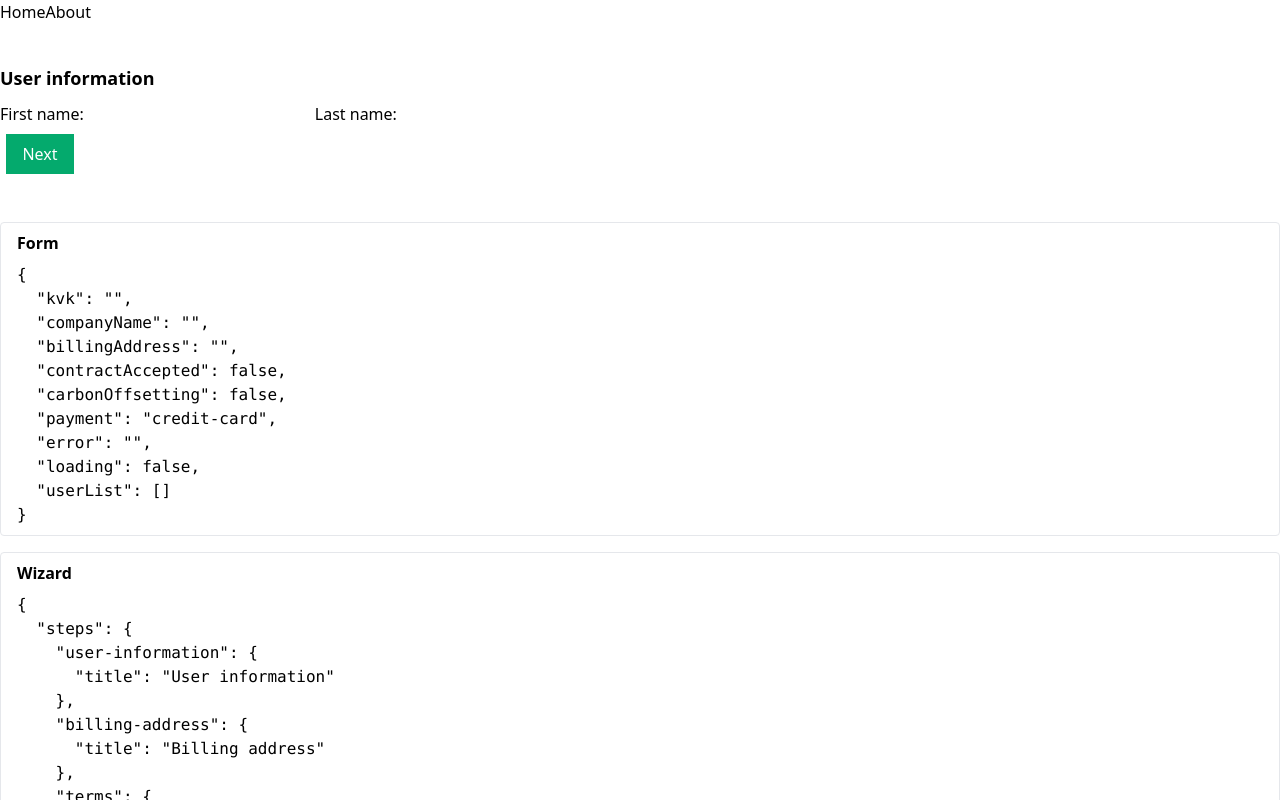
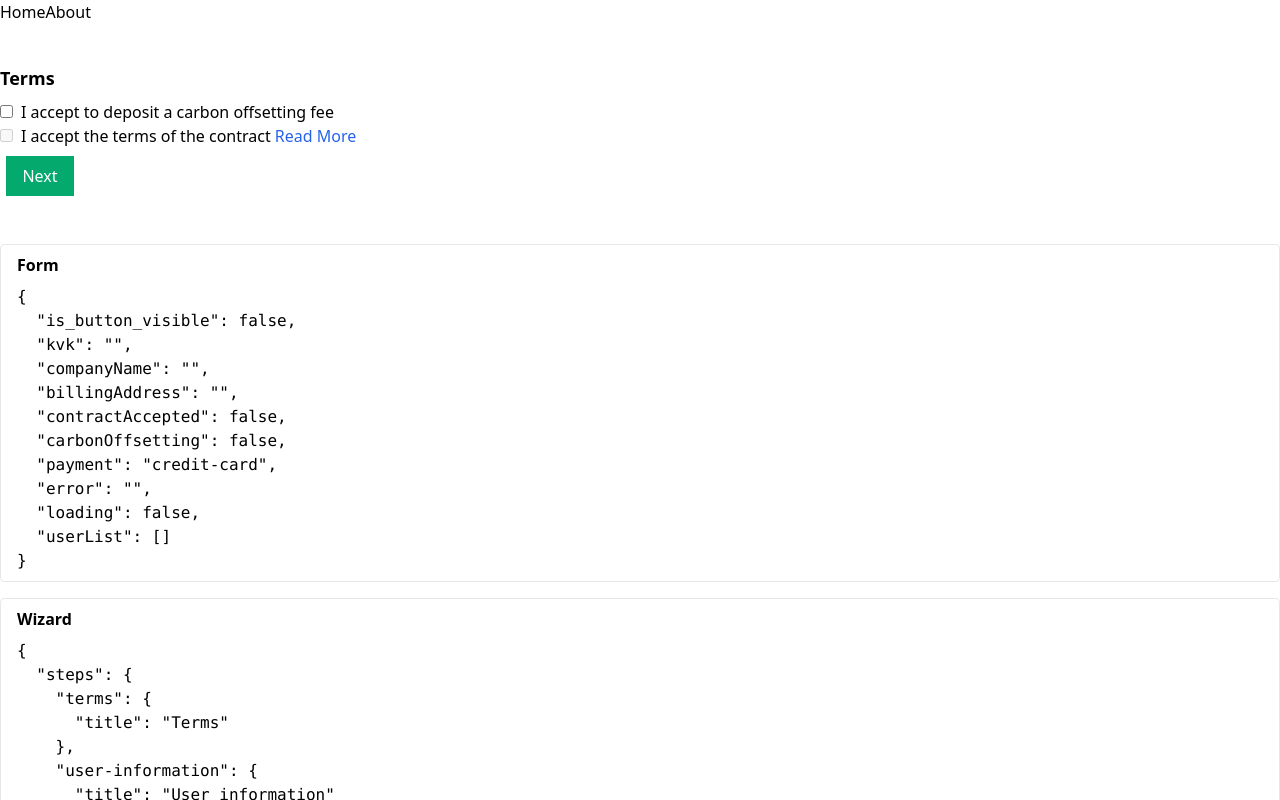
Before and after one commit to shubhamrawat0269/WEB-DEV-LEARN, a Nuxt app in the folder FRONTEND/NUXT-CRASH-2024/: page / in a window 1280 px wide. Shown: the top 800 px of the page. Built offline with nearby package versions, Linux system fonts and the light colour scheme.

Commit message:
Stepper upgraded

```diff
--- a/FRONTEND/NUXT-CRASH-2024/components/TsStepper.vue
+++ b/FRONTEND/NUXT-CRASH-2024/components/TsStepper.vue
@@ -4,10 +4,26 @@
             <span class="text-lg font-bold" v-text="stepper.current.value.title" />
             <div class="flex flex-col justify-center gap-2 mt-2">
                 <div>
+                    <div v-if="stepper.isCurrent('terms')">
+                        <div>
+                            <input id="carbon-offsetting" v-model="form.carbonOffsetting" type="checkbox" class="mr-2">
+                            <label for="carbon-offsetting">I accept to deposit a carbon offsetting fee</label>
+                        </div>
+                        <div>
+                            <input id="contract" :disabled="!form.contractAccepted" v-model="form.contractAccepted"
+                                type="checkbox" class="mr-2">
+                            <label for="contract">I accept the terms of the contract </label>
+                            <span class="text-blue-600 cursor-pointer" @click="showButton">Read
+                                More</span>
+                            <a v-if="form.is_button_visible" @click="handleTermsAndCondition">Accept &
+                                Continue</a>
+                        </div>
+                    </div>
+
                     <div v-if="stepper.isCurrent('user-information')">
-                        <span>First name:</span>
+                        <span>Company KvK:</span>
                         <input v-model="form.kvk" class="!mt-0.5" type="text">
-                        <span>Last name:</span>
+                        <span>Company name:</span>
                         <input v-model="form.companyName" class="!mt-0.5" type="text">
                     </div>
 
@@ -18,17 +34,6 @@
                             <div v-for="user in form.userList">
                                 {{ user.name }}
                             </div>
-                        </div>
-                    </div>
-
-                    <div v-if="stepper.isCurrent('terms')">
-                        <div>
-                            <input id="carbon-offsetting" v-model="form.carbonOffsetting" type="checkbox" class="mr-2">
-                            <label for="carbon-offsetting">I accept to deposit a carbon offsetting fee</label>
-                        </div>
-                        <div>
-                            <input id="contract" v-model="form.contractAccepted" type="checkbox" class="mr-2">
-                            <label for="contract">I accept the terms of the contract</label>
                         </div>
                     </div>
 
@@ -43,6 +48,7 @@
                             <label for="paypal">PayPal</label>
                         </div>
                     </div>
+                    <p class="text-red-800" v-if="form.error.length > 0">{{ form.error }}</p>
                 </div>
 
                 <div>
@@ -90,6 +96,7 @@ const getData = async () => {
 }
 
 const form = reactive({
+    is_button_visible: false,
     kvk: '',
     companyName: '',
     billingAddress: '',
@@ -101,26 +108,27 @@ const form = reactive({
     userList: [],
 });
 
+const showButton = () => form.is_button_visible = true;
+const handleTermsAndCondition = () => form.contractAccepted = true;
 
 const stepper = useStepper({
+    'terms': {
+        title: 'Terms',
+        isValid: () => form.contractAccepted === true && form.carbonOffsetting === true,
+    },
     'user-information': {
         title: 'User information',
-        isValid: () => form.kvk || form.companyName,
+        isValid: () => form.kvk && form.companyName,
     },
     'billing-address': {
         title: 'Billing address',
         isValid: () => form.billingAddress?.trim() !== '',
-    },
-    'terms': {
-        title: 'Terms',
-        isValid: () => form.contractAccepted === true,
     },
     'payment': {
         title: 'Payment',
         isValid: () => ['credit-card', 'paypal'].includes(form.payment),
     },
 })
-
 
 async function submit() {
     if (stepper.current.value.isValid()) {
@@ -133,7 +141,10 @@ async function submit() {
             form.userList = data;
             form.loading = false;
         }
+        form.error = ``;
         stepper.goToNext();
+    } else {
+        form.error = `field cannot be empty`;
     }
 }
 
```
